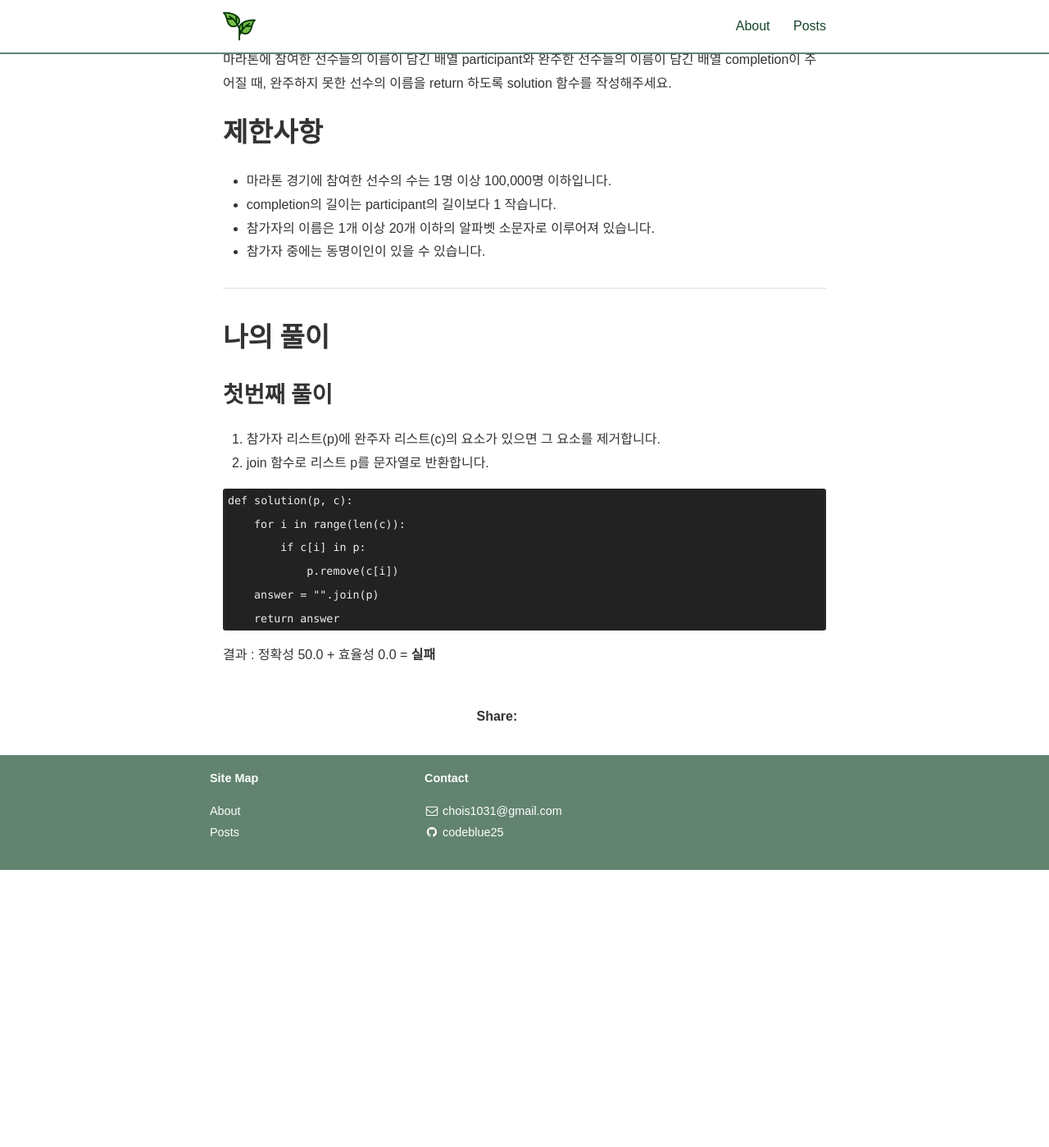
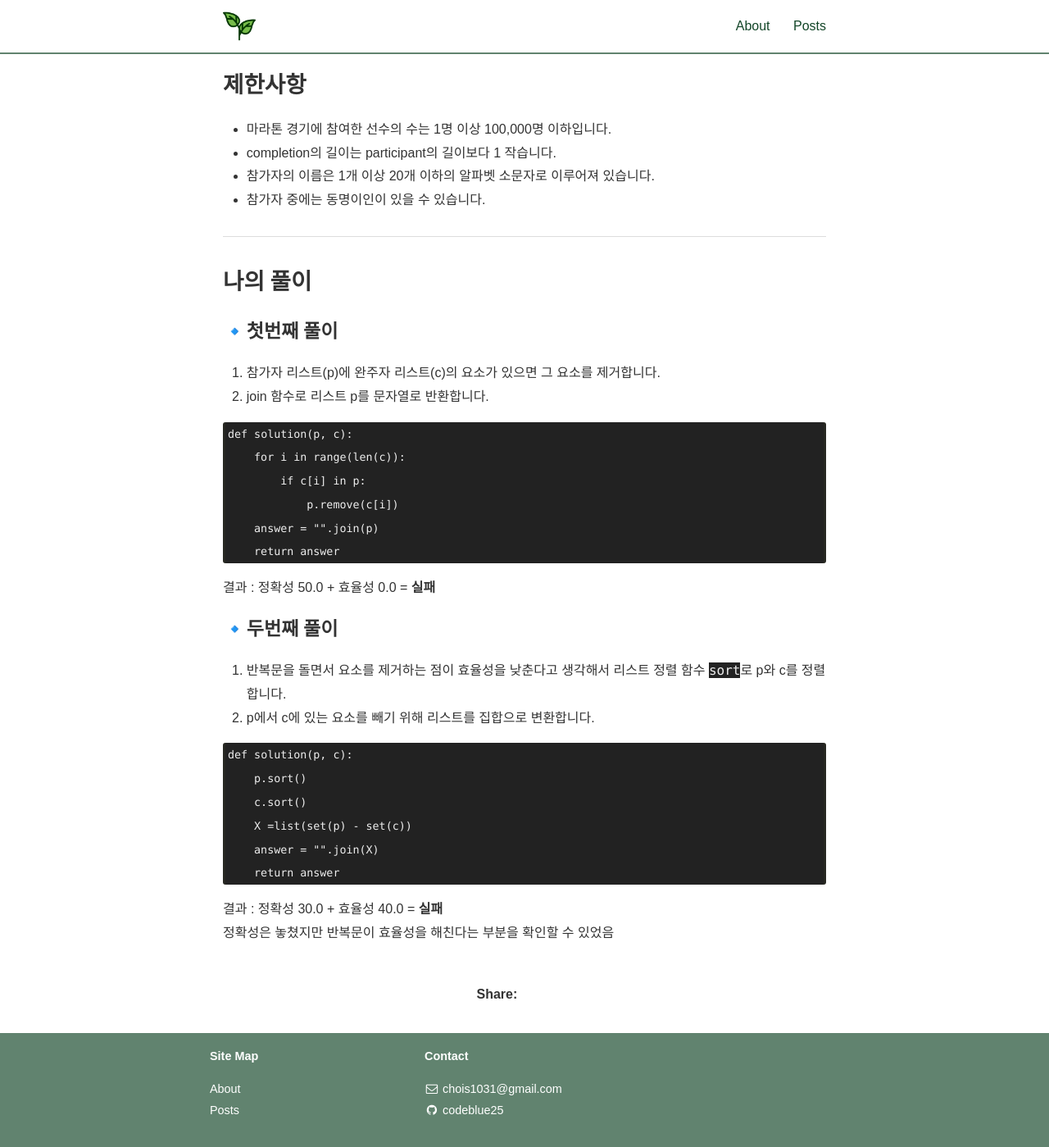
Before and after one commit to codeblue25/codeblue25.github.io, a Jekyll site: the page built from _posts/2021-04-29-hash 1.md, in a window 1280 px wide and 1400 px high, scrolled down 459 px. Shown: the whole window at 82% size. Built offline with Jekyll 4.4.1, drawn with Linux system fonts in a browser that asks for light colours; nearby versions of some CDN libraries; some web fonts are replaced; a style sheet for code colours, icons or effects is not loaded; before the commit the page ends 1520 px from its top, so only the background shows below that.

Commit message:
프로그래머스 hash level1 두번째 풀이
중복되는 요소를 처리 못해서 실패

````diff
--- a/_posts/2021-04-29-hash 1.md
+++ b/_posts/2021-04-29-hash 1.md
@@ -6,13 +6,12 @@ author: codeblue25
 categories: Algorithm
 ---
 
-<h1>문제</h1>
+<h2>문제</h2>
 
-수많은 마라톤 선수들이 마라톤에 참여하였습니다. 단 한 명의 선수를 제외하고는 모든 선수가 마라톤을 완주하였습니다.<br/><br/>
-
+수많은 마라톤 선수들이 마라톤에 참여하였습니다. 단 한 명의 선수를 제외하고는 모든 선수가 마라톤을 완주하였습니다.<br/>
 마라톤에 참여한 선수들의 이름이 담긴 배열 participant와 완주한 선수들의 이름이 담긴 배열 completion이 주어질 때, 완주하지 못한 선수의 이름을 return 하도록 solution 함수를 작성해주세요.
 
-<h1>제한사항</h1>
+<h2>제한사항</h2>
 
 * 마라톤 경기에 참여한 선수의 수는 1명 이상 100,000명 이하입니다.
 * completion의 길이는 participant의 길이보다 1 작습니다.
@@ -21,9 +20,9 @@ categories: Algorithm
 
 ---
 
-<h1>나의 풀이</h1>
+<h2>나의 풀이</h2>
 
-<h2>첫번째 풀이</h2>
+<h3>🔹첫번째 풀이</h3>
 
 1. 참가자 리스트(p)에 완주자 리스트(c)의 요소가 있으면 그 요소를 제거합니다.
 2. join 함수로 리스트 p를 문자열로 반환합니다.
@@ -38,3 +37,20 @@ def solution(p, c):
 ```
 
 결과 : 정확성 50.0 + 효율성 0.0 = **실패**
+
+<h3>🔹두번째 풀이</h3>
+
+1. 반복문을 돌면서 요소를 제거하는 점이 효율성을 낮춘다고 생각해서 리스트 정렬 함수 `sort`로 p와 c를 정렬합니다.
+2. p에서 c에 있는 요소를 빼기 위해 리스트를 집합으로 변환합니다.
+
+```python
+def solution(p, c):
+    p.sort()
+    c.sort()
+    X =list(set(p) - set(c))
+    answer = "".join(X)
+    return answer
+```
+
+결과 : 정확성 30.0 + 효율성 40.0 = **실패**<br/>
+정확성은 놓쳤지만 반복문이 효율성을 해친다는 부분을 확인할 수 있었음
````
